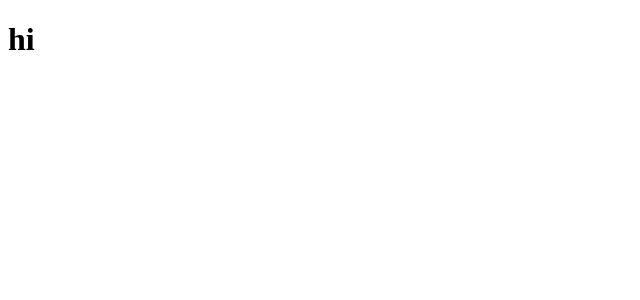
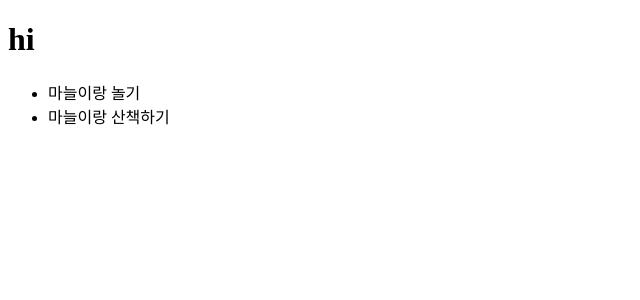
Before and after one commit to devmanta/todo-react, a React (Vite) app: page / in a window 1280 px wide. Shown: the top 300 px of the page, without its empty margins (0-640 px from the left). Built offline with nearby package versions, Linux system fonts and the light colour scheme.

Commit message:
feat: add mock todos

```diff
--- a/src/App.jsx
+++ b/src/App.jsx
@@ -1,9 +1,11 @@
 import './App.css';
+import TodoList from './components/TodoList/TodoList';
 
 function App() {
   return (
     <>
       <h1>hi</h1>
+      <TodoList />
     </>
   );
 }
--- /dev/null
+++ b/src/components/Todo/Todo.jsx
@@ -0,0 +1,5 @@
+import styles from './Todo.module.css';
+
+export default function Todo() {
+  return <div>TODO</div>;
+}
--- /dev/null
+++ b/src/components/TodoList/TodoList.jsx
@@ -0,0 +1,28 @@
+import { useState } from 'react';
+import Todo from '../Todo/Todo';
+import styles from './TodoList.module.css';
+
+export default function TodoList() {
+  const [todos, setTodos] = useState([
+    {
+      id: 123,
+      content: '마늘이랑 놀기',
+      status: 'active',
+    },
+    {
+      id: 456,
+      content: '마늘이랑 산책하기',
+      status: 'active',
+    },
+  ]);
+
+  return (
+    <div>
+      <ul>
+        {todos.map((todo) => (
+          <li key={todo.id}>{todo.content}</li>
+        ))}
+      </ul>
+    </div>
+  );
+}
```
Also changed, not shown: src/components/Todo/Todo.module.css (added), src/components/TodoList/TodoList.module.css (added).
